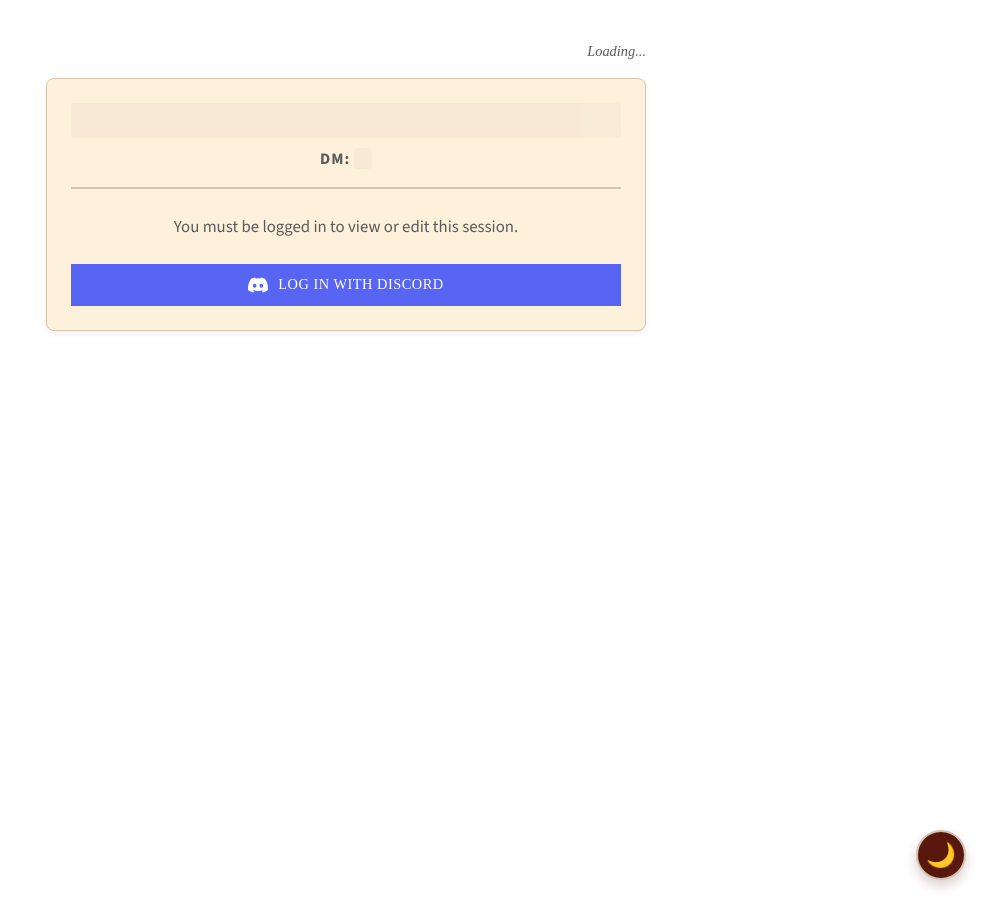
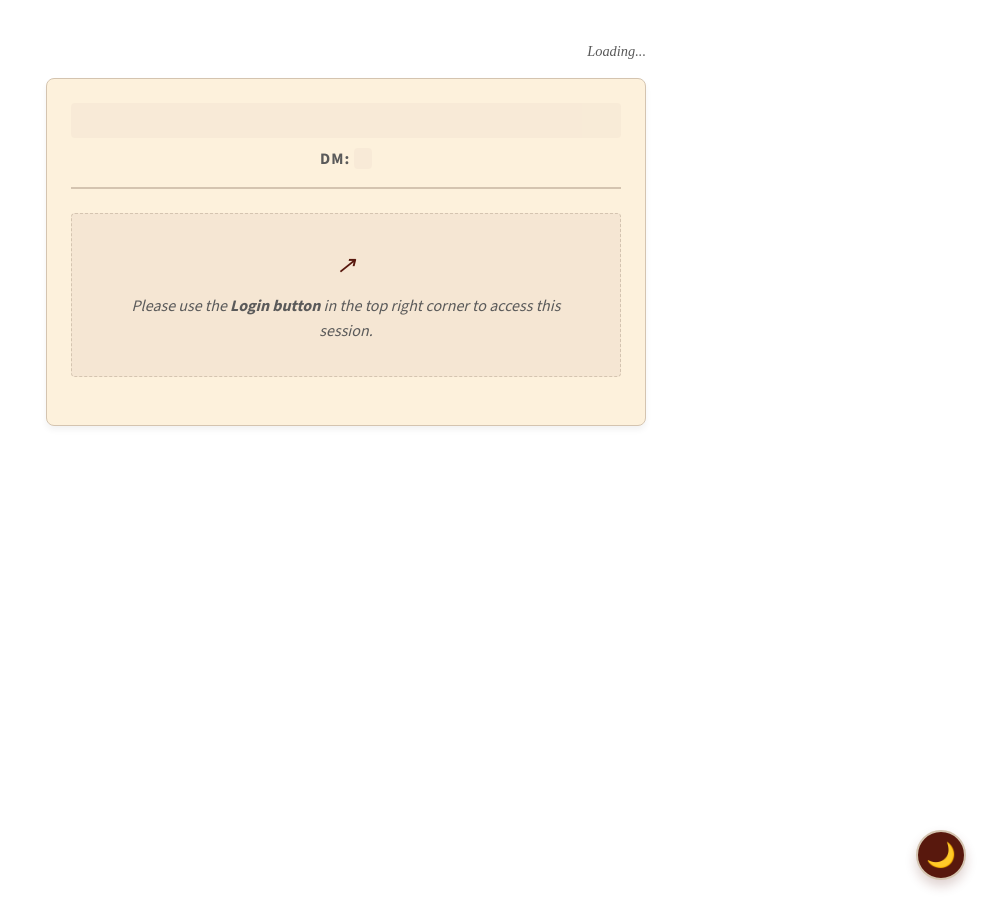
Before and after one commit to coconutswallow/Guides, a Jekyll site: the page built from dm-tool/player-entry.html, in a window 1280 px wide. Shown: the whole page, without its empty margins (294-1280 px from the left). Built offline with Jekyll 4.4.1, drawn with Linux system fonts in a browser that asks for light colours; some web fonts are replaced; a script that is not in the unit is left out.

Commit message:
Update player-entry.html

```diff
--- a/dm-tool/player-entry.html
+++ b/dm-tool/player-entry.html
@@ -53,7 +53,7 @@
             color: var(--color-primary);
             line-height: 1.2;
             margin-bottom: 0.5rem;
-            min-height: 2rem; /* Prevent collapse */
+            min-height: 2rem;
         }
 
         .dm-name {
@@ -64,21 +64,24 @@
             letter-spacing: 1px;
         }
 
-        .btn-card-login {
-            background-color: #5865F2;
-            color: white;
-            display: flex;
-            align-items: center;
-            justify-content: center;
-            gap: 10px;
-            width: 100%;
-            margin-top: 1rem;
+        /* Instruction box styling (replaces the second button) */
+        .login-instruction {
+            text-align: center;
+            color: var(--color-text-secondary);
+            margin-bottom: 1.5rem;
+            padding: 2rem;
+            background: var(--color-bg-medium);
+            border: 1px dashed var(--color-border);
+            border-radius: 4px;
+            font-style: italic;
         }
-        .btn-card-login:hover {
-            background-color: #4752C4;
-            color: white;
-            transform: translateY(-2px);
-            box-shadow: var(--shadow-md);
+
+        /* Arrow to point towards the auth header */
+        .login-arrow {
+            font-size: 1.5rem;
+            display: block;
+            margin-bottom: 0.5rem;
+            color: var(--color-primary);
         }
 
         .hidden { display: none !important; }
@@ -115,16 +118,10 @@
             </div>
 
             <div id="login-section">
-                <p style="text-align: center; color: var(--color-text-secondary); margin-bottom: 1.5rem;">
-                    You must be logged in to view or edit this session.
-                </p>
-
-                <button type="button" class="button btn-card-login" id="btn-card-login" onclick="window.authManager.login()">
-                    <svg width="20" height="20" viewBox="0 0 127.14 96.36" aria-hidden="true" fill="currentColor">
-                        <path d="M107.7,8.07A105.15,105.15,0,0,0,81.47,0a72.06,72.06,0,0,0-3.36,6.83A97.68,97.68,0,0,0,49,6.83,72.37,72.37,0,0,0,45.64,0A105.89,105.89,0,0,0,19.39,8.09C2.79,32.65-1.71,56.6.54,80.21h0A105.73,105.73,0,0,0,32.71,96.36,77.11,77.11,0,0,0,39.6,85.25a68.42,68.42,0,0,1-10.85-5.18c.91-.66,1.8-1.34,2.66-2a75.57,75.57,0,0,0,64.32,0c.87.71,1.76,1.39,2.66,2a68.68,68.68,0,0,1-10.87,5.19,77,77,0,0,0,6.89,11.1A105.89,105.89,0,0,0,126.6,80.22c2.36-24.44-2.54-47.89-18.9-72.15ZM42.45,65.69C36.18,65.69,31,60,31,53s5-12.74,11.43-12.74S54,46,53.89,53,48.84,65.69,42.45,65.69Zm42.24,0C78.41,65.69,73.25,60,73.25,53s5.18-12.74,11.44-12.74S96.23,46,96.12,53,91.08,65.69,84.69,65.69Z"/>
-                    </svg>
-                    Log in with Discord
-                </button>
+                <div class="login-instruction">
+                    <span class="login-arrow">↗</span>
+                    Please use the <strong>Login button</strong> in the top right corner to access this session.
+                </div>
             </div>
 
             <div id="form-section" class="hidden">
@@ -198,7 +195,7 @@
 <script type="module">
     import { supabase } from "{{ '/assets/js/supabaseClient.js' | relative_url }}";
 
-    // 0. PATCH AUTH LOGIN to preserve Session ID in URL
+    // 0. PATCH AUTH LOGIN (Preserves Session ID)
     const patchLogin = () => {
         if(window.authManager) {
             window.authManager.login = async function() {
@@ -243,12 +240,15 @@
         const currentPlayer = document.getElementById('current-player-display');
 
         if (user) {
-            // RETRY FETCH: Attempt to load session info again now that we are authenticated
+            // RETRY FETCH: Now that we have a token, RLS should allow us to read
             fetchSessionMetadata();
 
-            // Extract Discord ID
+            // ROBUST DISCORD ID EXTRACTION
+            // We search the identities array to find the one from 'discord'
             const discordIdentity = user.identities?.find(i => i.provider === 'discord');
+            // Fallback to metadata if necessary, but identity.id is the true provider ID
             const discordId = discordIdentity ? discordIdentity.id : user.user_metadata.provider_id;
+
             const discordName = user.user_metadata.full_name || "Adventurer";
 
             if (discordId) {
@@ -298,12 +299,11 @@
 
             if (sErr || !session) throw sErr;
 
+            // SUCCESS: Populate Data
             ui.sessionName.textContent = session.title;
-            ui.sessionName.classList.remove('skeleton'); // Ensure skeleton is gone
-            ui.sessionName.style.color = ""; // Reset color
+            ui.sessionName.style.color = "";
             ui.sessionName.style.fontStyle = "";
 
-            // Get DM Name
             if (session.user_id) {
                 const { data: dm } = await supabase
                     .from('discord_users')
@@ -315,19 +315,18 @@
             } else {
                 ui.dmName.textContent = "N/A";
             }
-            ui.dmName.classList.remove('skeleton');
 
         } catch (err) {
-            // GRACEFUL FAIL: If RLS blocks access, show neutral "Login" message instead of Error
-            // We assume most errors here are due to lack of permission (Guest)
-
-            ui.sessionName.classList.remove('skeleton'); // Always remove skeleton so text is visible
-            ui.dmName.classList.remove('skeleton');
-
-            ui.sessionName.textContent = "A DM has invited you to join their game!  Login via Discord to add your character details";
+            // ERROR / RLS BLOCK: Show Login Prompt gracefully
+            ui.sessionName.textContent = "Login to View Session Details";
             ui.sessionName.style.color = "var(--color-text-secondary)";
             ui.sessionName.style.fontStyle = "italic";
-            ui.dmName.textContent = "Please log in to see Session Info.";
+
+            ui.dmName.textContent = "---";
+        } finally {
+            // Always remove skeleton so whatever text we set is visible
+            ui.sessionName.classList.remove('skeleton');
+            ui.dmName.classList.remove('skeleton');
         }
     }
 
```
Also changed, not shown: other parts of dm-tool/player-entry.html (+2 -1 lines).
